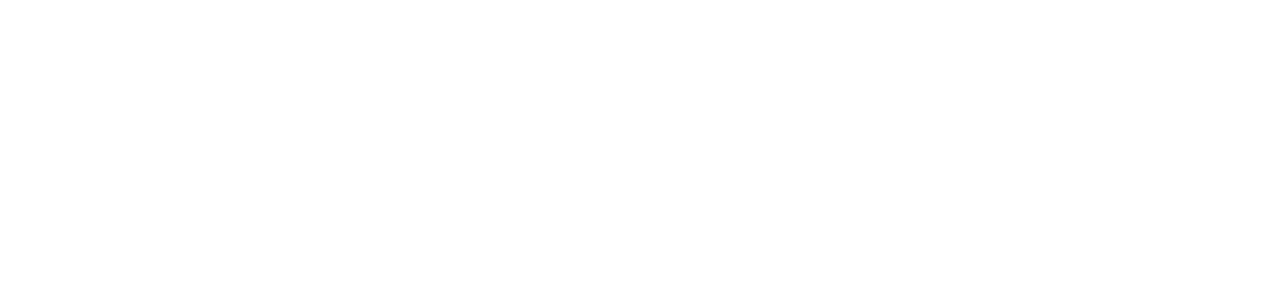
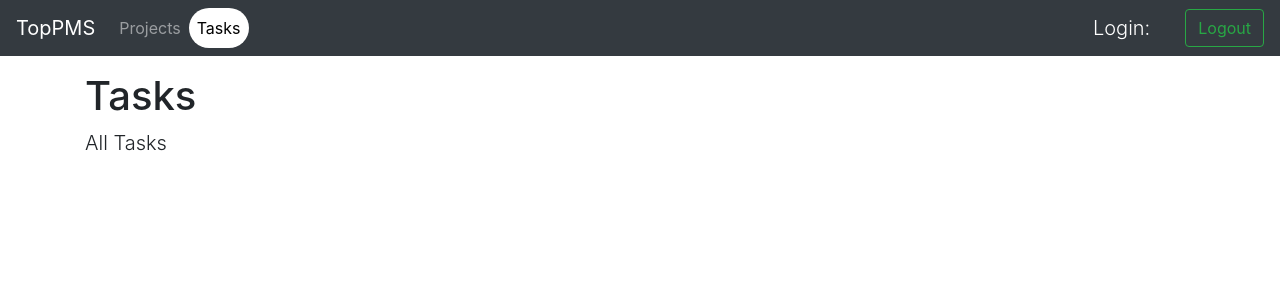
Before and after one commit to luxtorOleg/top-pms, an Angular app: page /tasks in a window 1280 px wide. Shown: the top 300 px of the page. Built offline with nearby package versions, Linux system fonts and the light colour scheme.

Commit message:
fix brackets in navbar.component.html in routerLinkActiveOptions

```diff
--- a/src/app/navbar/navbar.component.html
+++ b/src/app/navbar/navbar.component.html
@@ -2,7 +2,7 @@
   <a class="navbar-brand" [routerLink]="['/projects']">TopPMS</a>
   <ul class="nav navbar-nav mr-auto">
     <li class="nav-item ">
-      <a class="nav-link" [routerLink]="['/projects']" routerLinkActive="active" [routerLinkActiveOptions]="exact: true">Projects</a>
+      <a class="nav-link" [routerLink]="['/projects']" routerLinkActive="active" [routerLinkActiveOptions]="{exact: true}">Projects</a>
     </li>
     <li class="nav-item ">
       <a class="nav-link" [routerLink]="['/tasks']" routerLinkActive="active">Tasks</a></li>
```
